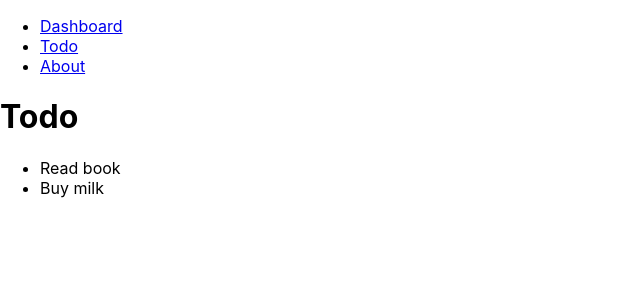
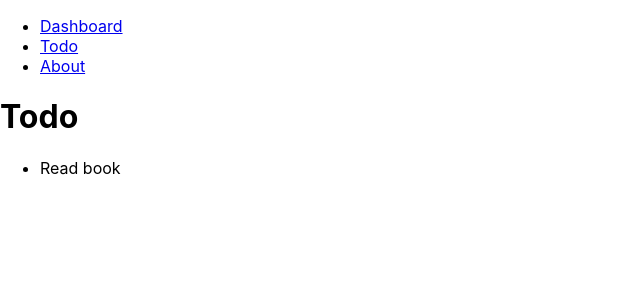
Before and after one commit to asimnp/Planner, a React (Create React App) app: page /todo in a window 1280 px wide. Shown: the top 300 px of the page, without its empty margins (0-640 px from the left). Built offline with nearby package versions, Linux system fonts and the light colour scheme.

Commit message:
Create: todo detail component

```diff
--- /dev/null
+++ b/src/components/todo/TodoDetail.js
@@ -0,0 +1,15 @@
+const TodoDetail = ({ todo }) => {
+  return (
+    <>
+      {todo.is_completed ? (
+        ""
+      ) : (
+        <li>
+          <div>{todo.title}</div>
+        </li>
+      )}
+    </>
+  );
+};
+
+export default TodoDetail;
--- a/src/components/todo/TodoList.js
+++ b/src/components/todo/TodoList.js
@@ -1,6 +1,7 @@
 import { useContext } from "react";
 
 import { TodoContext } from "../../contexts/TodoContext";
+import TodoDetail from "./TodoDetail";
 
 const TodoList = () => {
   const { todos } = useContext(TodoContext);
@@ -8,7 +9,7 @@ const TodoList = () => {
   return (
     <ul>
       {todos.map((todo) => (
-        <li key={todo.id}>{todo.title}</li>
+        <TodoDetail todo={todo} key={todo.id}></TodoDetail>
       ))}
     </ul>
   );
```
